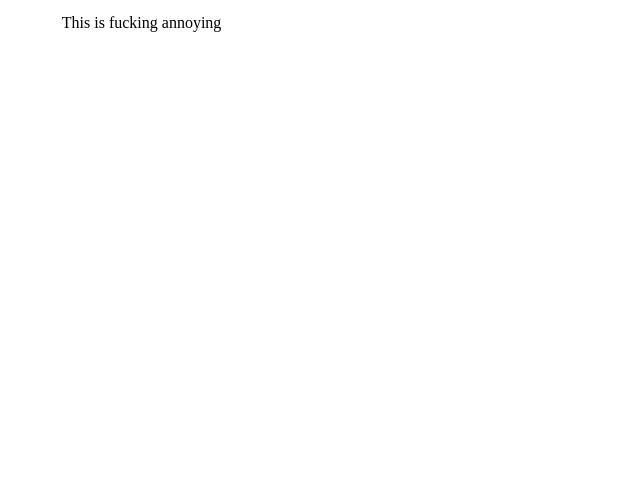
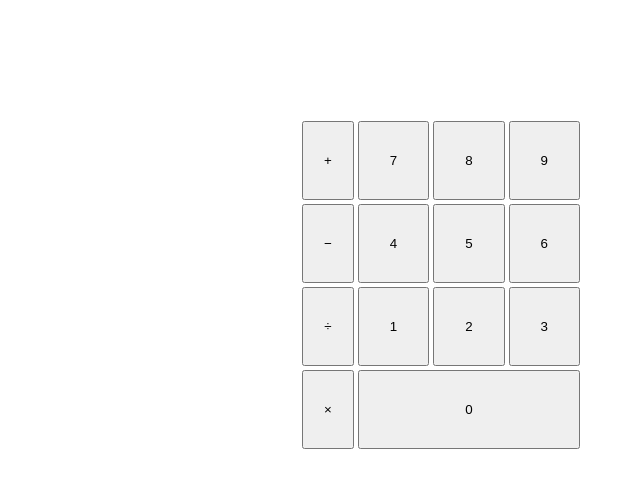
Before and after one commit to BrickEater/calculator, a plain HTML site: page index.html in a window 1280 px wide. Shown: the whole page, without its empty margins (199-839 px from the left). Drawn offline with Linux system fonts and the light colour scheme.

Commit message:
make the structure of the calculator

```diff
--- a/index.html
+++ b/index.html
@@ -19,7 +19,25 @@ Add a “clear” button.
     <body>
         <div class="container">
             <div class="calculator">
-                This is fucking annoying
+                <div class="operatorBox">
+                    <button class="operButton buttonAdd">&plus;</button>
+                    <button class="operButton buttonSubtract">&minus;</button>
+                    <button class="operButton buttonDivide">&divide;</button>
+                    <button class="operButton buttonMultiply">&times;</button>
+                </div>
+                <div class="numBox">
+                    <button class="numButton button7">7</button>
+                    <button class="numButton button8">8</button>
+                    <button class="numButton button9">9</button>
+                    <button class="numButton button4">4</button>
+                    <button class="numButton button5">5</button>
+                    <button class="numButton button6">6</button>
+                    <button class="numButton button1">1</button>
+                    <button class="numButton button2">2</button>
+                    <button class="numButton button3">3</button>
+                    <button class="numButton button0">0</button>
+                </div>
+
             </div>
         </div>
         <script src="" async defer></script>
--- a/styles.css
+++ b/styles.css
@@ -8,4 +8,31 @@
     grid-row: 2;
     grid-column: 2;
     display: flex;
+    justify-content: center;
 }
+
+.operatorBox {
+    display: grid;
+    grid-template-columns: 1, 1fr;
+}
+
+.operButton {
+    padding: 20px;
+    margin: 2px;
+}
+
+.numBox {
+    display: grid;
+    grid-template-columns: repeat(3, 1fr);
+    grid-template-rows: repeat(4, 1fr);
+}
+
+.button0 {
+    grid-row: 4;
+    grid-column: 1 / 4;
+}
+
+.numButton {
+    padding: 30px;
+    margin: 2px;
+}
```
